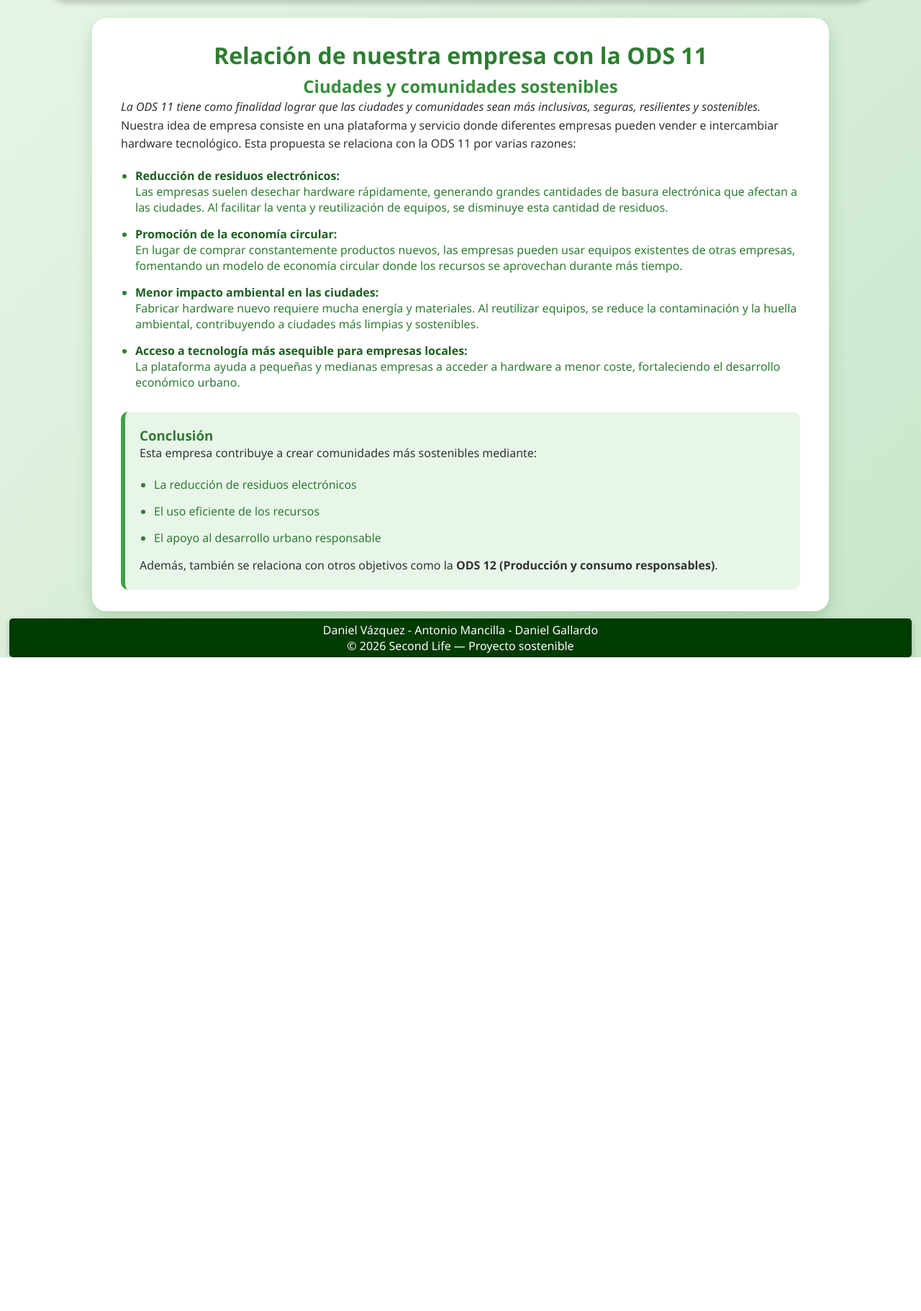
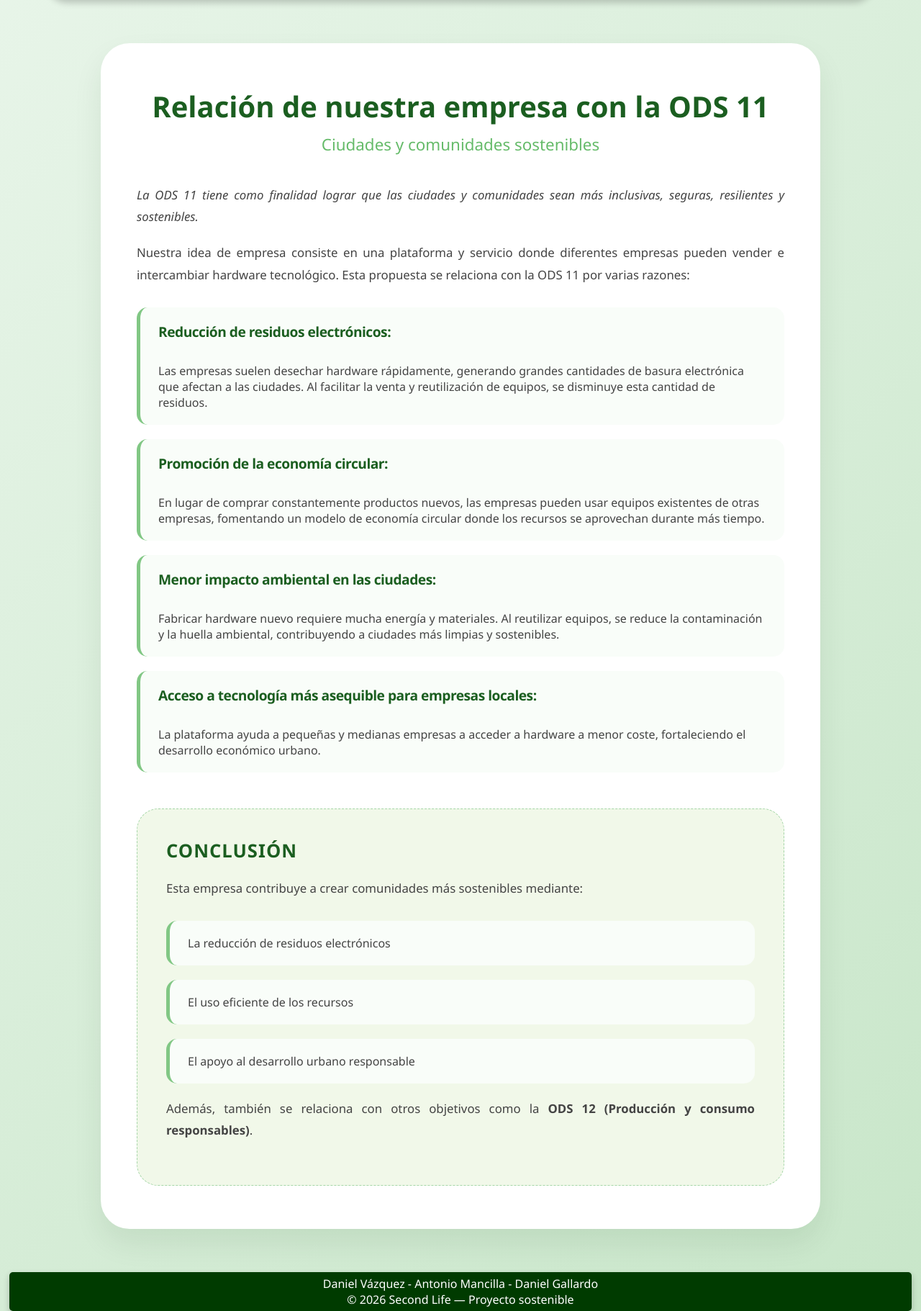
Before and after one commit to amancab828/Sostenibilidad_P6, a PHP site: page /sostenibilidad.php in a window 1280 px wide. Shown: the part 78-1899 px from the top of the page at 72% size. Before the commit the page ends 991 px from the top, so only its background shows below. Run offline with PHP 8.4, Linux system fonts and the light colour scheme.

Commit message:
Actualizado CSS del apartado Sostenibilidad 07/03/2026

```diff
--- a/assets/css/sostenibilidad.css
+++ b/assets/css/sostenibilidad.css
@@ -1,58 +1,95 @@
 .ods-container {
     background-color: #ffffff;
-    width: 80%;
-    padding: 30px 40px;
-    border-radius: 20px;
-    box-shadow: 0 10px 25px rgba(0, 100, 0, 0.2);
-    margin-left: 10%;
-    margin-top: 25px;
+    width: 85%;
+    max-width: 1000px;
+    padding: 60px 50px;
+    border-radius: 40px;
+    box-shadow: 0 20px 40px rgba(0, 50, 0, 0.08);
+    margin: 60px auto;
+
 }
 
 .ods-container h1 {
-    color: #2e7d32;
+    color: #1b5e20;
     text-align: center;
-    margin-bottom: 5px;
+    font-size:2.5rem;
+    font-weight:800;
+    margin-bottom: 10px;
 }
 
 .ods-container h2 {
-    color: #388e3c;
+    color:#66bb6a;
     text-align: center;
+    font-size:1.4rem;
+    font-weight: 400;
     margin-top: 0;
+    margin-bottom:40px;
 }
 
 .intro {
     font-style: italic;
     color: #4caf50;
+    text-align: center;
+    margin-bottom:30px;
+    display: block;
 }
 
 .ods-container p {
-    color: #333;
-    line-height: 1.6;
+    color: #444;
+    line-height: 1.8;
+    margin-bottom:20px;
+    font-size:1.05rem;
+    text-align: justify;
 }
 
 .ods-container ul {
-    margin-top: 20px;
-    padding-left: 20px;
+    list-style:none ;
+    margin-top: 30px;
+    padding:0;
 }
 
 .ods-container li {
-    margin-bottom: 15px;
-    color: #2e7d32;
+    background-color:#f9fdf9;
+    margin-bottom: 20px;
+    color: #444;
+    padding: 20px 25px;
+    border-radius: 15px;
+    border-left:5px solid #81c784;
+    transition: all 0.3s ease;
+}
+.ods-container li:hover {
+    transform:translateX(10px);
+    background-color: #f1f8e9;
+    box-shadow:0 5px 15px rgba(0, 0, 0, 0.05);
 }
 
 .ods-container li strong {
     color: #1b5e20;
+    display: block;
+    font-size: 1.2rem;
+    margin-bottom: 8px;
+    letter-spacing:-0.5px;
+    font-weight:800;
 }
 
 .conclusion {
-    margin-top: 30px;
-    padding: 20px;
-    background-color: #e8f5e9;
-    border-left: 6px solid #43a047;
-    border-radius: 10px;
+    margin-top: 50px;
+    padding: 40px;
+    background-color: #f1f8e9;
+    border-left: none;
+    border-radius: 30px;
+    border: 1px dashed #a5d6a7;
 }
 
 .conclusion h3 {
     margin-top: 0;
-    color: #2e7d32;
+    color: #1b5e20;
+    font-size: 1.6rem;
+    font-weight: 800;
+    margin-top:0;
+    margin-bottom: 20px;
+    text-transform: uppercase;
+    letter-spacing: 1px;
+    display:flex;
+    align-items: center;
 }
```
